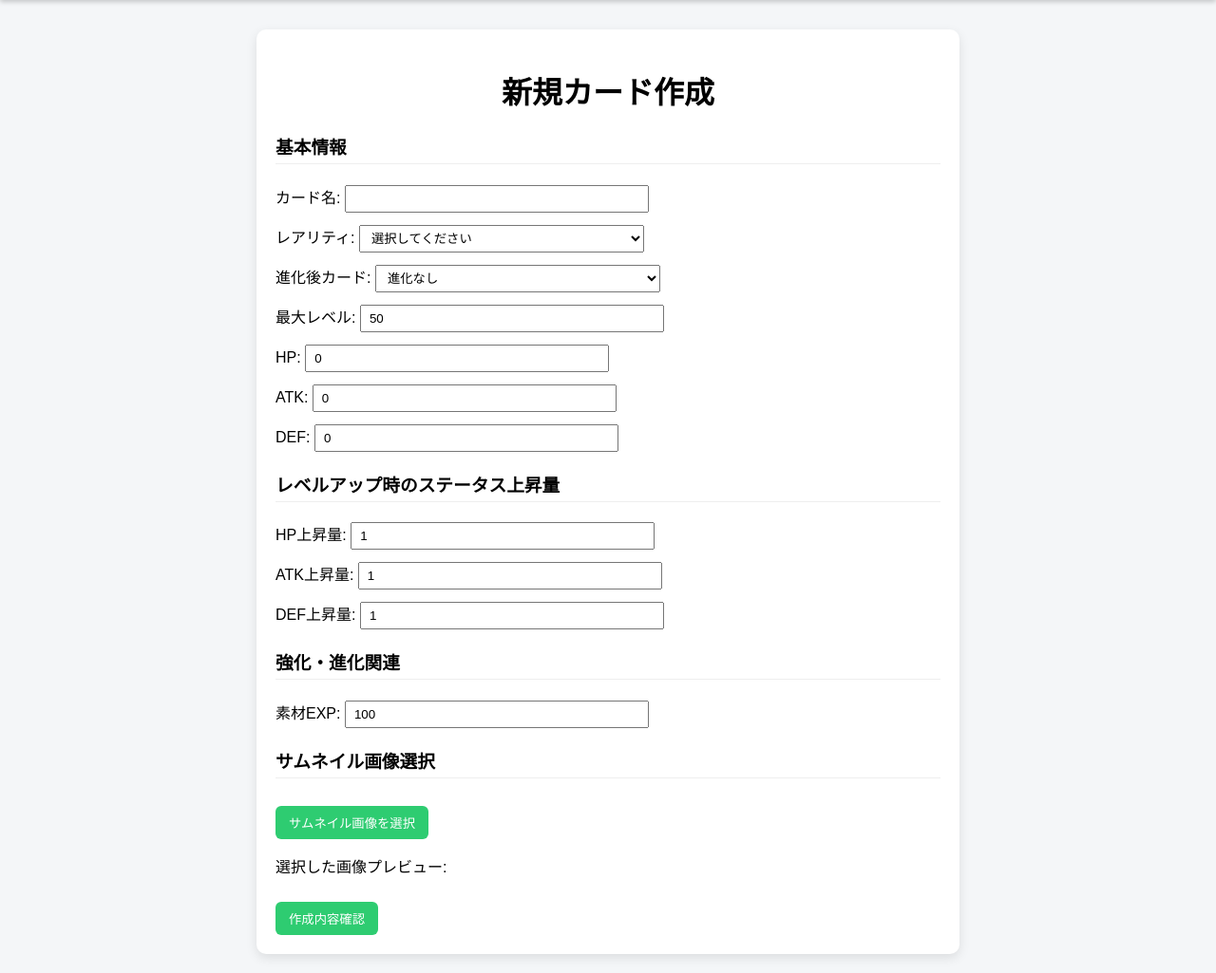
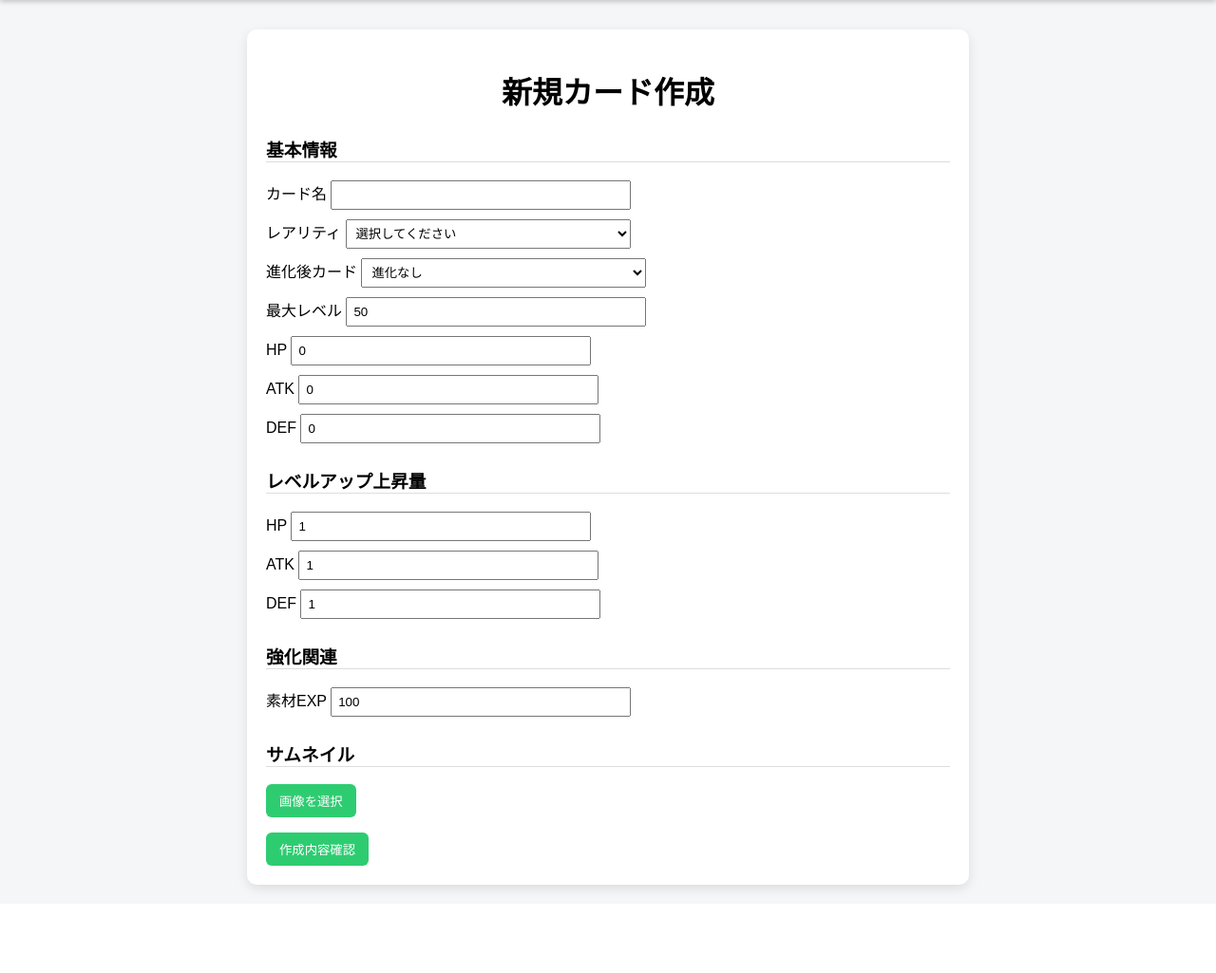
Before and after one commit to KTC-RuiYamaguchi/SecondAssignmentServerLinux, a PHP site: page /admin/add_card.php in a window 1280 px wide. Shown: the part 59-1084 px from the top of the page at 95% size. After the commit the page ends 1003 px from the top, so only its background shows below. Run offline with PHP 8.4, Linux system fonts and the light colour scheme; the visitor is signed in with stand-in values (Sample User, id 1); data comes from the database, SQL or seed files in the repository.

Commit message:
カー作成画面回改修

```diff
--- a/SocialGame/htdocs/admin/add_card.php
+++ b/SocialGame/htdocs/admin/add_card.php
@@ -1,5 +1,5 @@
 <?php
-require 'admin_header.php'; // ヘッダー読み込み
+require 'admin_header.php';
 
 $dsn = 'mysql:host=mysql;dbname=socialgame;charset=utf8mb4';
 $user = 'data_user';
@@ -13,78 +13,139 @@
         PDO::ATTR_ERRMODE => PDO::ERRMODE_EXCEPTION
     ]);
 
-    // 最大レベル
     $stmt = $pdo->query("SELECT MAX(level) AS max_level FROM exp_table");
     $result = $stmt->fetch(PDO::FETCH_ASSOC);
     $max_level = $result['max_level'] ?? 50;
 
-    // レアリティ取得
     $rarities = $pdo->query("SELECT rarity_id, rarity_name FROM card_rarity ORDER BY rarity_id")->fetchAll(PDO::FETCH_ASSOC);
-    // 既存カード取得
     $cards = $pdo->query("SELECT card_id, card_name FROM cards ORDER BY card_name")->fetchAll(PDO::FETCH_ASSOC);
 
-    if ($_SERVER['REQUEST_METHOD'] === 'POST') {
-        $name = $_POST['card_name'] ?? '';
-        $rarity_id = (int)($_POST['rarity_id'] ?? 0);
-        $base_hp = (int)($_POST['base_hp'] ?? 0);
-        $base_atk = (int)($_POST['base_atk'] ?? 0);
-        $base_def = (int)($_POST['base_def'] ?? 0);
-        $per_level_hp = (int)($_POST['per_level_hp'] ?? 1);
-        $per_level_atk = (int)($_POST['per_level_atk'] ?? 1);
-        $per_level_def = (int)($_POST['per_level_def'] ?? 1);
-        $material_exp = (int)($_POST['material_exp'] ?? 100);
-        $max_level_input = (int)($_POST['max_level'] ?? $max_level);
-        $thumbnail = $_POST['thumbnail'] ?? '';
-        $evolved_card_id = (int)($_POST['evolved_card_id'] ?? 0);
-
-        if ($name !== '') {
+    if ($_SERVER['REQUEST_METHOD'] === 'POST' && isset($_POST['card_name'])) {
         $stmt = $pdo->prepare("
             INSERT INTO cards
             (rarity_id, card_name, max_level, base_hp, base_atk, base_def,
              material_exp, evolved_card_id, thumbnail, per_level_hp, per_level_atk, per_level_def)
             VALUES (?, ?, ?, ?, ?, ?, ?, ?, ?, ?, ?, ?)
         ");
+
         $stmt->execute([
-                $rarity_id, $name, $max_level_input, $base_hp, $base_atk, $base_def,
-                $material_exp, $evolved_card_id, $thumbnail,
-                $per_level_hp, $per_level_atk, $per_level_def
+            $_POST['rarity_id'],
+            $_POST['card_name'],
+            $_POST['max_level'],
+            $_POST['base_hp'],
+            $_POST['base_atk'],
+            $_POST['base_def'],
+            $_POST['material_exp'],
+            $_POST['evolved_card_id'],
+            $_POST['thumbnail'],
+            $_POST['per_level_hp'],
+            $_POST['per_level_atk'],
+            $_POST['per_level_def']
         ]);
+
         $msg = "カードを作成しました。";
-        } else {
-            $msg = "カード名は必須です。";
-        }
     }
 } catch (PDOException $e) {
-    echo "DB接続エラー: " . $e->getMessage();
+    echo "DBエラー: " . $e->getMessage();
     exit;
 }
 ?>
 
 <style>
 .card-form {
-    max-width:700px;
+    max-width:720px;
     margin:0 auto;
     background:#fff;
     padding:20px;
     border-radius:10px;
     box-shadow:0 4px 12px rgba(0,0,0,0.1);
 }
-.card-form h3 { border-bottom:1px solid #eee; padding-bottom:5px; margin-top:20px; }
-.card-form label { display:block; margin-bottom:10px; }
-.card-form input, .card-form select { padding:5px 8px; width:100%; max-width:300px; margin-top:3px; }
-.card-form button { background:#2ecc71; color:#fff; border:none; padding:8px 14px; border-radius:6px; margin-top:10px; }
-.message { text-align:center; font-weight:bold; color:#27ae60; margin-bottom:15px; }
+.card-form h3 { margin-top:25px; border-bottom:1px solid #ddd; }
+.card-form label { display:block; margin:10px 0; }
+.card-form input, .card-form select {
+    width:100%;
+    max-width:300px;
+    padding:6px;
+}
+.card-form button {
+    padding:8px 14px;
+    border:none;
+    border-radius:6px;
+    background:#2ecc71;
+    color:#fff;
+    cursor:pointer;
+}
+.card-form button:hover { background:#27ae60; }
+
+.message {
+    text-align:center;
+    font-weight:bold;
+    color:#27ae60;
+    margin-bottom:15px;
+}
+
+/* ===== モーダル共通 ===== */
+.modal-overlay {
+    position:fixed;
+    inset:0;
+    background:rgba(0,0,0,0.6);
+    display:none;
+    justify-content:center;
+    align-items:center;
+    z-index:1000;
+}
+.modal {
+    background:#fff;
+    width:650px;
+    max-height:80vh;
+    padding:20px;
+    border-radius:10px;
+    overflow-y:auto;
+}
+
+/* ===== 画像選択 ===== */
+.image-grid {
+    display:grid;
+    grid-template-columns:repeat(auto-fill, minmax(100px,1fr));
+    gap:10px;
+}
+.image-grid img {
+    width:100%;
+    height:100px;
+    object-fit:cover;
+    cursor:pointer;
+    border-radius:6px;
+    border:2px solid transparent;
+}
+.image-grid img:hover {
+    border-color:#3498db;
+}
+
+/* ===== 確認モーダル ===== */
+.confirm-list p {
+    margin:6px 0;
+}
+.modal-actions {
+    text-align:right;
+    margin-top:15px;
+}
 </style>
 
 <div class="card-form">
 <h1 style="text-align:center;">新規カード作成</h1>
-<?php if(!empty($msg)) echo "<div class='message'>{$msg}</div>"; ?>
 
-<form method="post" id="card-form">
+<?php if($msg): ?>
+<div class="message"><?= htmlspecialchars($msg) ?></div>
+<?php endif; ?>
+
+<form method="post" id="cardForm">
 <h3>基本情報</h3>
-<label>カード名: <input type="text" name="card_name" required></label>
 
-<label>レアリティ:
+<label>カード名
+<input type="text" name="card_name" required>
+</label>
+
+<label>レアリティ
 <select name="rarity_id" required>
     <option value="">選択してください</option>
     <?php foreach($rarities as $r): ?>
@@ -93,7 +154,7 @@
 </select>
 </label>
 
-<label>進化後カード:
+<label>進化後カード
 <select name="evolved_card_id">
     <option value="0">進化なし</option>
     <?php foreach($cards as $c): ?>
@@ -102,33 +163,92 @@
 </select>
 </label>
 
-<label>最大レベル: <input type="number" name="max_level" value="<?= $max_level ?>" min="1" max="<?= $max_level ?>" required></label>
+<label>最大レベル
+<input type="number" name="max_level" value="<?= $max_level ?>">
+</label>
 
-<label>HP: <input type="number" name="base_hp" value="0"></label>
-<label>ATK: <input type="number" name="base_atk" value="0"></label>
-<label>DEF: <input type="number" name="base_def" value="0"></label>
+<label>HP <input type="number" name="base_hp" value="0"></label>
+<label>ATK <input type="number" name="base_atk" value="0"></label>
+<label>DEF <input type="number" name="base_def" value="0"></label>
 
-<h3>レベルアップ時のステータス上昇量</h3>
-<label>HP上昇量: <input type="number" name="per_level_hp" value="1"></label>
-<label>ATK上昇量: <input type="number" name="per_level_atk" value="1"></label>
-<label>DEF上昇量: <input type="number" name="per_level_def" value="1"></label>
+<h3>レベルアップ上昇量</h3>
+<label>HP <input type="number" name="per_level_hp" value="1"></label>
+<label>ATK <input type="number" name="per_level_atk" value="1"></label>
+<label>DEF <input type="number" name="per_level_def" value="1"></label>
 
-<h3>強化・進化関連</h3>
-<label>素材EXP: <input type="number" name="material_exp" value="100"></label>
+<h3>強化関連</h3>
+<label>素材EXP <input type="number" name="material_exp" value="100"></label>
 
-<h3>サムネイル画像選択</h3>
-<button type="button" id="openModal">サムネイル画像を選択</button>
-<input type="hidden" name="thumbnail" id="selected_image">
-<p>選択した画像プレビュー: <img id="image_preview" src="" style="width:100px; height:100px; display:none; border:1px solid #ccc;"></p>
+<h3>サムネイル</h3>
+<button type="button" id="openImageModal">画像を選択</button>
+<input type="hidden" name="thumbnail" id="thumbnail">
+<p>
+<img id="preview" style="width:100px; display:none; border:1px solid #ccc;">
+</p>
 
-<button type="button" id="showConfirmation">作成内容確認</button>
+<button type="button" id="openConfirm">作成内容確認</button>
 </form>
 </div>
 
-<!-- モーダルとスクリプトは前回のコードをそのまま利用 -->
+<!-- ===== 画像選択モーダル ===== -->
+<div id="imageModal" class="modal-overlay">
+<div class="modal">
+<h2>画像を選択</h2>
+<div class="image-grid">
+<?php
+$dir = '../images/cards/';
+foreach (scandir($dir) as $file) {
+    if (preg_match('/\.(png|jpg|jpeg|webp)$/i', $file)) {
+        echo "<img src='{$dir}{$file}' data-src='{$dir}{$file}'>";
+    }
+}
+?>
+</div>
+<div class="modal-actions">
+<button type="button" onclick="closeImageModal()">閉じる</button>
+</div>
+</div>
+</div>
+
+<!-- ===== 確認モーダル ===== -->
+<div id="confirmModal" class="modal-overlay">
+<div class="modal">
+<h2>作成内容確認</h2>
+<div class="confirm-list" id="confirmList"></div>
+<div class="modal-actions">
+<button type="button" onclick="closeConfirm()">戻る</button>
+<button type="submit" form="cardForm">確定</button>
+</div>
+</div>
+</div>
+
 <script>
-// モーダル操作スクリプト（前回のコード）
-// 省略（コピーしてそのまま使用可能）
+const imageModal = document.getElementById('imageModal');
+const confirmModal = document.getElementById('confirmModal');
+const thumbnailInput = document.getElementById('thumbnail');
+const preview = document.getElementById('preview');
+
+document.getElementById('openImageModal').onclick = () => imageModal.style.display = 'flex';
+function closeImageModal(){ imageModal.style.display = 'none'; }
+
+document.querySelectorAll('.image-grid img').forEach(img => {
+    img.onclick = () => {
+        thumbnailInput.value = img.dataset.src;
+        preview.src = img.dataset.src;
+        preview.style.display = 'block';
+        closeImageModal();
+    };
+});
+
+document.getElementById('openConfirm').onclick = () => {
+    const data = new FormData(document.getElementById('cardForm'));
+    let html = '';
+    data.forEach((v,k)=> html += `<p><strong>${k}</strong>: ${v}</p>`);
+    document.getElementById('confirmList').innerHTML = html;
+    confirmModal.style.display = 'flex';
+};
+
+function closeConfirm(){ confirmModal.style.display = 'none'; }
 </script>
 
 <?php require 'admin_footer.php'; ?>
```
Lines whose indentation alone changed are shown as unchanged.
